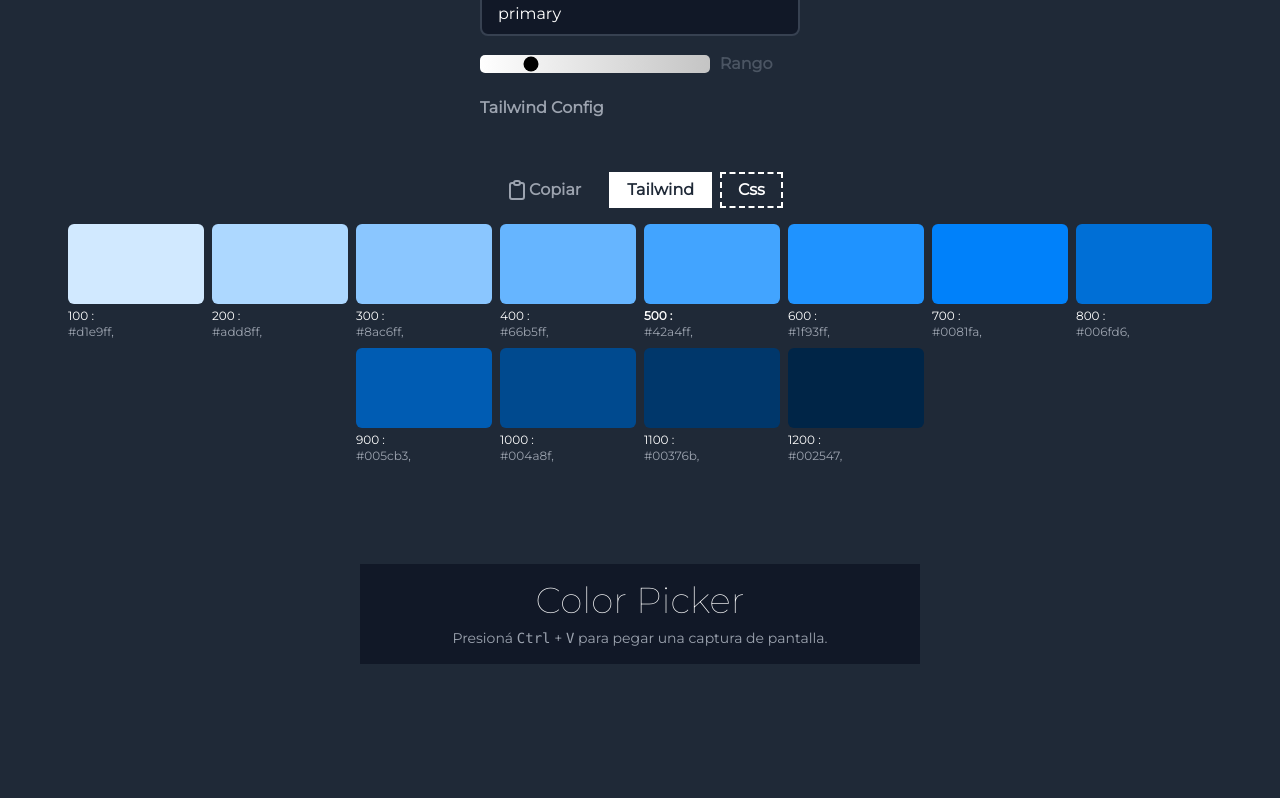
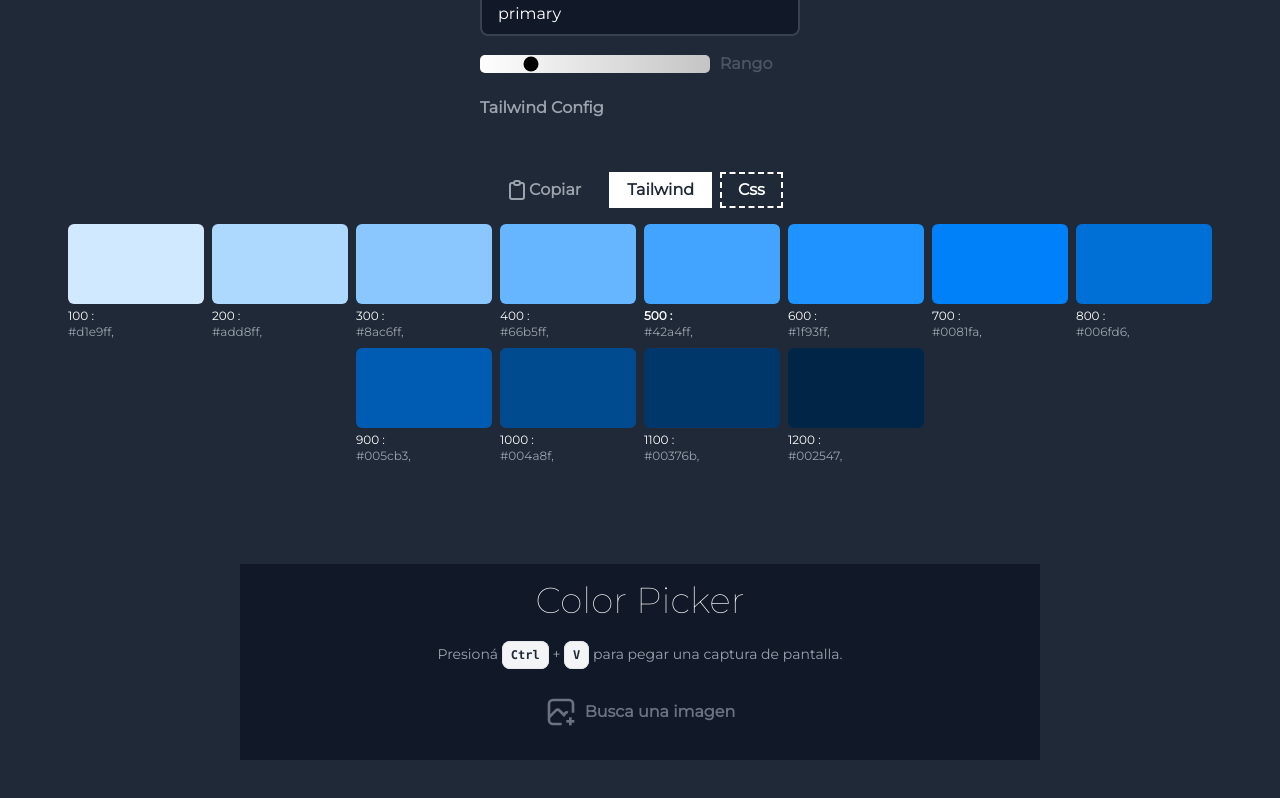
Before and after one commit to pa-ku/palette, a React (Vite) app: page / in a window 1280 px wide. Shown: the part 316-1114 px from the top of the page. Before the commit the page ends 980 px from the top, so only its background shows below. Built offline with nearby package versions, Linux system fonts and the light colour scheme.

Commit message:
Added new color picker, color extractor, and selector

```diff
--- a/src/App.jsx
+++ b/src/App.jsx
@@ -58,16 +58,18 @@ function ColorGradient() {
 
   return (
     <>
-      <div className='space-y-12'>
-        <header className='pt-20 relative bg-gray-800  text-white w-full h-full flex items-center flex-col'>
-          <p
-            className={`${
-              copied && 'opacity-95 scale-95'
-            }  top-0 absolute px-5 py-3 m-3 scale-0 duration-200 opacity-0 bg-black w-max rounded-xl items-center flex justify-center`}
-          >
-            Copiado!
-          </p>
+      <div
+        className={`${
+          copied && 'opacity-95 scale-95'
+        } w-full flex fixed h-max top-0 duration-200 z-50 items-center justify-center scale-0  opacity-0`}
+      >
+        <p className=' px-5 py-3 m-3 text-white duration-200  bg-black w-max rounded-xl'>
+          Copiado!
+        </p>
+      </div>
 
+      <div className='space-y-12 py-20'>
+        <header className=' relative bg-gray-800  text-white w-full h-full flex items-center flex-col'>
           <h1 className=' flex items-center justify-center text-6xl lg:text-8xl text-center  text-white pb-10 stroke-white fill-white font-thin'>
             <svg
               className='size-24 lg:size-32'
@@ -186,7 +188,7 @@ function ColorGradient() {
 
         <div className='flex items-center justify-center flex-col'></div>
         <div className='w-full flex items-center justify-center'>
-          <PickColor></PickColor>
+          <PickColor setBaseColor={setBaseColor}></PickColor>
         </div>
       </div>
     </>
--- a/src/components/PickColor.jsx
+++ b/src/components/PickColor.jsx
@@ -1,17 +1,13 @@
-import { useState, useEffect } from 'react'
+import { useState, useEffect, useRef } from 'react'
 
-// Componente principal
-export default function PickColor() {
-  return (
-    <>
-      <PickColorPaste />
-    </>
-  )
-}
-
-// Componente para pegar imágenes
-function PickColorPaste() {
+// Component for pasting images
+export default function PickColor({ setBaseColor }) {
   const [preview, setPreview] = useState(null)
+  const [pickedColor, setPickedColor] = useState(null)
+  const [hoverColor, setHoverColor] = useState(null)
+  const [mousePos, setMousePos] = useState({ x: 0, y: 0 })
+  const canvasRef = useRef(null)
+  const containerRef = useRef(null)
 
   const handlePaste = (event) => {
     const clipboardItems = event.clipboardData.items
@@ -25,8 +21,89 @@ function PickColorPaste() {
     }
   }
 
+  const handleFileChange = (event) => {
+    const file = event.target.files[0]
+    if (file) {
+      const fileURL = URL.createObjectURL(file)
+      setPreview(fileURL)
+    }
+  }
+
+  const handleCanvasClick = (event) => {
+    if (!canvasRef.current || !preview) return
+    const canvas = canvasRef.current
+    const ctx = canvas.getContext('2d')
+
+    // Obtener las coordenadas del clic
+    const rect = canvas.getBoundingClientRect()
+    const x = event.clientX - rect.left
+    const y = event.clientY - rect.top
+
+    // Obtener el color del píxel
+    const pixel = ctx.getImageData(x, y, 1, 1).data
+
+    // Convertir de rgb a hex
+    const rgbToHex = (r, g, b) =>
+      `#${((1 << 24) | (r << 16) | (g << 8) | b).toString(16).slice(1)}`
+    const hexColor = rgbToHex(pixel[0], pixel[1], pixel[2])
+
+    setPickedColor(hexColor)
+    setBaseColor(hexColor)
+  }
+
+  const handleMouseMove = (event) => {
+    if (!canvasRef.current || !preview) return
+    const canvas = canvasRef.current
+    const ctx = canvas.getContext('2d')
+
+    // Coordinates relative to the canvas
+    const rect = canvas.getBoundingClientRect()
+    const x = event.clientX - rect.left
+    const y = event.clientY - rect.top
+
+    // Update mouse position relative to the canvas
+    setMousePos({ x, y })
+
+    // Get pixel color under the cursor
+    const pixel = ctx.getImageData(x, y, 1, 1).data
+    const rgbColor = `rgb(${pixel[0]}, ${pixel[1]}, ${pixel[2]})`
+    setHoverColor(rgbColor)
+  }
+
+  const handleMouseLeave = () => {
+    setHoverColor(null)
+  }
   useEffect(() => {
-    // Liberar recursos al desmontar el componente
+    if (preview && canvasRef.current) {
+      const canvas = canvasRef.current
+      const ctx = canvas.getContext('2d')
+      const image = new Image()
+      image.src = preview
+
+      image.onload = () => {
+        const maxWidth = 700 // Máximo ancho
+        const maxHeight = 600 // Máxima altura
+
+        let width = image.width
+        let height = image.height
+
+        // Ajustar dimensiones si excede los límites
+        if (width > maxWidth || height > maxHeight) {
+          if (width > height) {
+            height = (maxWidth / width) * height
+            width = maxWidth
+          } else {
+            width = (maxHeight / height) * width
+            height = maxHeight
+          }
+        }
+
+        canvas.width = width
+        canvas.height = height
+        ctx.drawImage(image, 0, 0, width, height)
+      }
+    }
+
     return () => {
       if (preview) URL.revokeObjectURL(preview)
     }
@@ -34,23 +111,81 @@ function PickColorPaste() {
 
   return (
     <div
-      className='p-4 w-full md:w-[35em] flex items-center justify-center flex-col bg-gray-900 text-white'
+      className='p-4 gap-4 w-full md:w-[50em] flex items-center justify-center flex-col bg-gray-900 text-white'
       onPaste={handlePaste}
     >
       <h1 className='text-4xl'>Color Picker</h1>
       <p className='mt-2 text-sm text-gray-400'>
-        Presioná <kbd>Ctrl</kbd> + <kbd>V</kbd> para pegar una captura de
-        pantalla.
+        Presioná{' '}
+        <kbd className='px-2 py-1.5 text-xs font-semibold text-gray-800 bg-gray-100 border border-gray-200 rounded-lg'>
+          Ctrl
+        </kbd>{' '}
+        +{' '}
+        <kbd className='px-2 py-1.5 text-xs font-semibold text-gray-800 bg-gray-100 border border-gray-200 rounded-lg'>
+          V
+        </kbd>{' '}
+        para pegar una captura de pantalla.
       </p>
       {preview && (
-        <div className='mt-4'>
-          <img
-            src={preview}
-            alt='Pasted Preview'
-            className='w-[35em] max-h-64 object-cover rounded-lg'
+        <div className='mt-4 relative ' ref={containerRef}>
+          <canvas
+            ref={canvasRef}
+            className='border relative  border-gray-500  rounded-lg'
+            onClick={handleCanvasClick}
+            onMouseMove={handleMouseMove}
+            onMouseLeave={handleMouseLeave}
           />
+          {hoverColor && (
+            <div
+              style={{
+                position: 'absolute',
+                top: `${mousePos.y - 25}px`,
+                left: `${mousePos.x - 25}px`,
+                width: '50px',
+                height: '50px',
+                backgroundColor: hoverColor,
+                border: '2px solid white',
+                borderRadius: '50%',
+                pointerEvents: 'none',
+                transform: 'translate(-50%, -50%)',
+              }}
+            />
+          )}
+          {pickedColor && (
+
+            <p
+              className='mt-2 text-lg w-full text-center font-bold'
+              style={{ color: pickedColor }}
+            >
+              {pickedColor}
+            </p>
+          )}
         </div>
       )}
+      <label className='overflow-hidden relative flex cursor-pointer items-center gap-2 px-8 py-4 font-bold text-gray-500 hover:text-white'>
+        <svg
+          className='pointer-events-none'
+          fill='none'
+          height='32'
+          stroke='currentColor'
+          strokeWidth='2'
+          viewBox='0 0 24 24'
+          width='32'
+        >
+          <path d='M15 8h.01' />
+          <path d='M12.5 21h-6.5a3 3 0 0 1 -3 -3v-12a3 3 0 0 1 3 -3h12a3 3 0 0 1 3 3v6.5' />
+          <path d='M3 16l5 -5c.928 -.893 2.072 -.893 3 0l4 4' />
+          <path d='M14 14l1 -1c.67 -.644 1.45 -.824 2.182 -.54' />
+          <path d='M16 19h6' />
+          <path d='M19 16v6' />
+        </svg>
+        Busca una imagen
+        <input
+          className='pointer-events-none absolute opacity-0'
+          type='file'
+          onChange={handleFileChange}
+        />
+      </label>
     </div>
   )
 }
```
